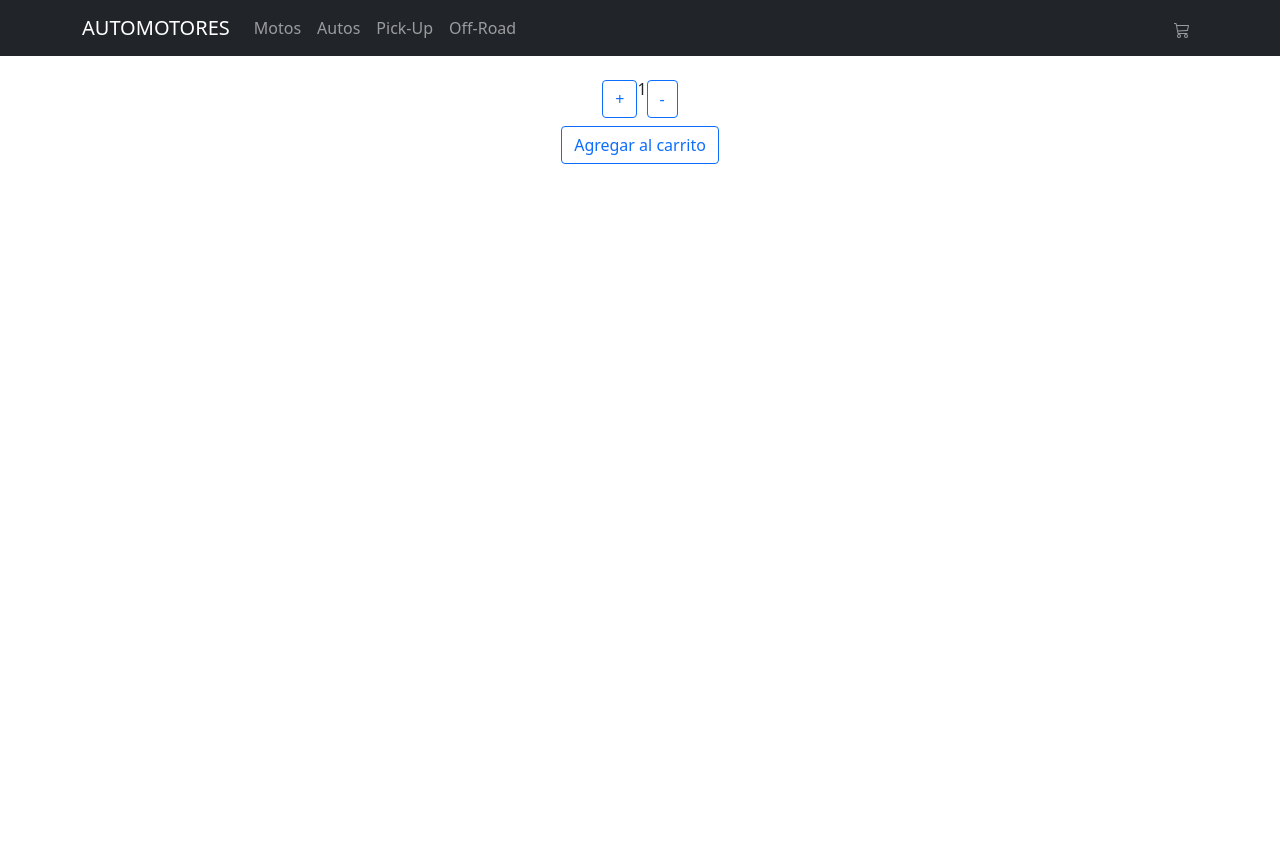
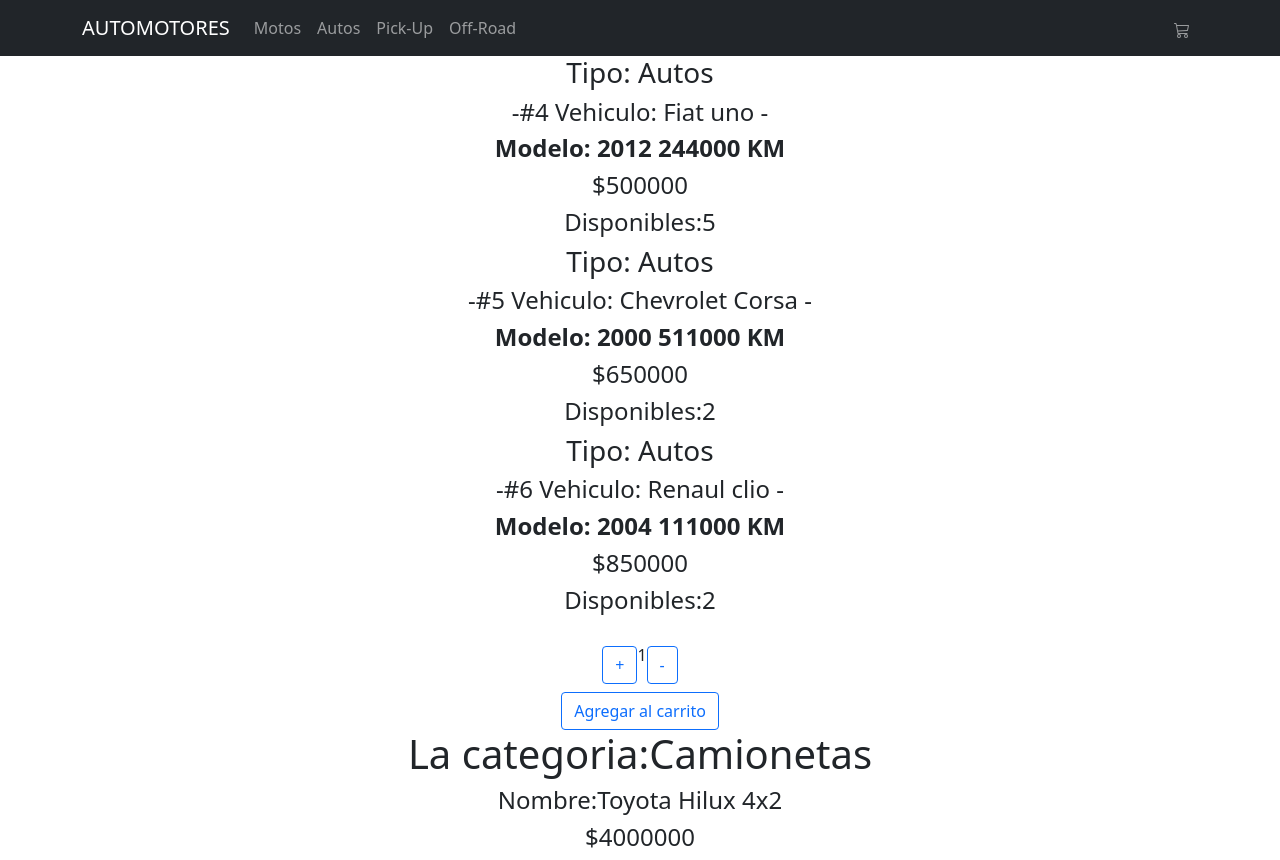
Before and after one commit to Leohayequipo/autos_mannanice, a React (Create React App) app: page / in a window 1280 px wide. Before the commit the page ends 800 px from the top, so only its background shows below. Built offline with nearby package versions, Linux system fonts and the light colour scheme.

Commit message:
Actividad 5

```diff
--- a/src/App.js
+++ b/src/App.js
@@ -3,12 +3,14 @@
 import 'bootstrap/dist/css/bootstrap.min.css';
 import './App.css';
 import { ItemListContainer } from './components/ItemListContainer/ItemListContainer';
+import ItemDetailContainer from './components/ItemDetailContainer/ItemDetailContainer';
 
 export const App = () => {
   return (
     <div className="App" >
       <NavBar />
       <ItemListContainer/>
+      <ItemDetailContainer/>
    </div>
   )
 }
--- /dev/null
+++ b/src/components/Item/Item.jsx
@@ -0,0 +1,15 @@
+import React from 'react';
+const Item = ({Id,Name,Stock,Price,Category,Km,Year}) => {
+  return (
+      <>
+        <h3>Tipo: {Category}</h3>
+        <h4>-#{Id} Vehiculo: {Name} -  </h4>
+        <h4><b>Modelo: {Year} {Km} KM</b></h4>
+        <h4>${Price}</h4>
+        <h4>Disponibles:{Stock}</h4>
+
+      </>
+  );
+};
+
+export default Item;
--- /dev/null
+++ b/src/components/ItemDetail/ItemDetail.jsx
@@ -0,0 +1,15 @@
+import React from 'react';
+const ItemDetail = ({products}) => {
+  return (
+      <>
+        <h1>La categoria:{products.category}</h1>
+        <h4>Nombre:{products.name}</h4>
+        <h4>${products.price}</h4>
+
+
+
+      </>
+  );
+};
+
+export default ItemDetail;
--- /dev/null
+++ b/src/components/ItemDetailContainer/ItemDetailContainer.jsx
@@ -0,0 +1,21 @@
+import React,{useEffect,useState} from 'react';
+import getProducts from '../../helpers/getProducts';
+import ItemDetail from '../ItemDetail/ItemDetail';
+const ItemDetailContainer = () => {
+    const [products, setProduct]=useState({});
+    const productId=1;
+     useEffect(() => {
+        getProducts()
+            .then((data) => {
+                setProduct(data.find((item) => item.id === productId));
+            })
+            .catch((err) => console.log(err));
+  }, []);
+
+  return (
+      <>
+       <ItemDetail products={products}/>
+      </>
+  );
+};
+export default ItemDetailContainer;
--- /dev/null
+++ b/src/components/ItemList/ItemList.jsx
@@ -0,0 +1,24 @@
+import React from 'react';
+import Item from '../Item/Item';
+
+const ItemList = ({listProducts}) => {
+  return (
+    <>
+        {listProducts.map((el)=>(
+            <Item
+                key={el.id}
+                Name={el.name}
+                Price={el.price}
+                Stock={el.stock}
+                Year={el.year}
+                Km = {el.km}
+                Category={el.category}
+                Id={el.id}
+
+            />
+        ))}
+    </>
+  );
+};
+
+export default ItemList;
--- a/src/components/ItemListContainer/ItemListContainer.js
+++ b/src/components/ItemListContainer/ItemListContainer.js
@@ -1,13 +1,26 @@
-import React, { Fragment } from 'react'
 import ItemCount from '../itemCount/itemCount.js'
-//import PropTypes from 'prop-types'
+import { useState,useEffect } from "react"
+import getProducts from '../../helpers/getProducts.js';
+import ItemList from '../ItemList/ItemList.jsx';
 function onAdd(cant){
     console.log(cant);
 }
+export const ItemListContainer = ({greetings,valor1}) => {
+    const [listProducts,setListProducts] = useState([]);
+    const categoryId="Autos";
+   useEffect(()=>{
+       getProducts()
+        .then((data) =>
+        setListProducts(
+            categoryId ? data.filter((el)=>el.category === categoryId):data
+        )
+       )
+        .catch((err)=>console.log(err));
+   },[]);
 
-export const ItemListContainer = ({greetings,valor1}) => {
-    return (
+   return (
         <div>
+            <ItemList listProducts={listProducts}/>
             <ItemCount initial={1} stock={6} onAdd={onAdd} />
         </div>
     )
--- /dev/null
+++ b/src/helpers/getProducts.js
@@ -0,0 +1,8 @@
+import products from "./products";
+
+const getProducts = () => {
+    return new Promise((resolve, reject)=>{
+        setTimeout(()=> resolve(products),2000);
+    });
+};
+export default getProducts;
--- /dev/null
+++ b/src/helpers/products.js
@@ -0,0 +1,57 @@
+const products = [
+    {
+      id: 1,
+      name: 'Toyota Hilux 4x2',
+      price: 4000000,
+      stock: 2,
+      year: 2010,
+      km:5000,
+      category: 'Camionetas',
+    },
+    {
+      id: 2,
+      name: 'Toyota Hilux 4x4',
+      price: 5000000,
+      stock: 1,
+      year: 2011,
+      km:8000,
+      category: 'Camionetas',
+    },
+    {
+      id: 3,
+      name: 'volkswagen Amarok 4x2',
+      price: 3500000,
+      stock: 3,
+      year: 2011,
+      km:78000,
+      category: 'Camionetas',
+    },
+    {
+      id: 4,
+      name: 'Fiat uno',
+      price: 500000,
+      stock: 5,
+      year: 2012,
+      km:244000,
+      category: 'Autos',
+    },
+    {
+      id: 5,
+      name: 'Chevrolet Corsa',
+      price: 650000,
+      stock: 2,
+      year: 2000,
+      km:511000,
+      category: 'Autos',
+    },{
+      id: 6,
+      name: 'Renaul clio',
+      price: 850000,
+      stock: 2,
+      year: 2004,
+      km:111000,
+      category: 'Autos',
+    }
+  ];
+
+  export default products;
```
